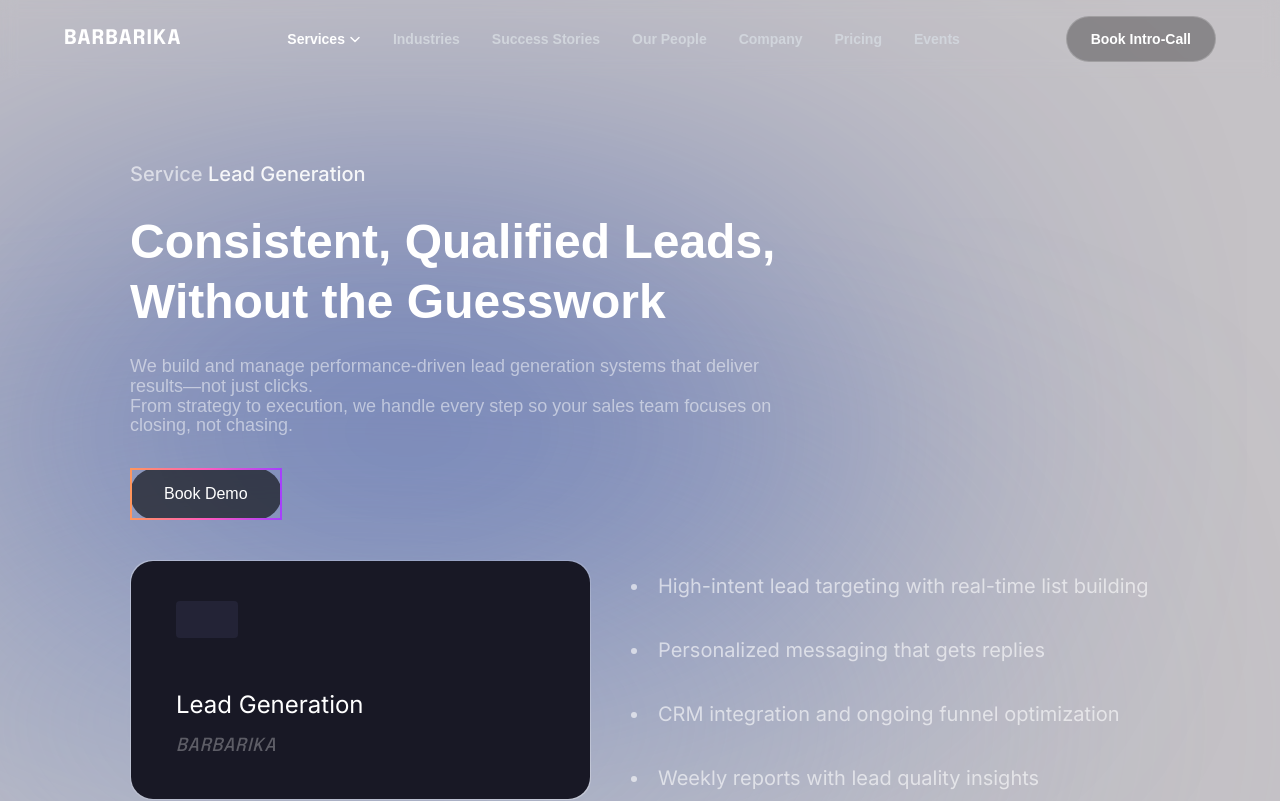
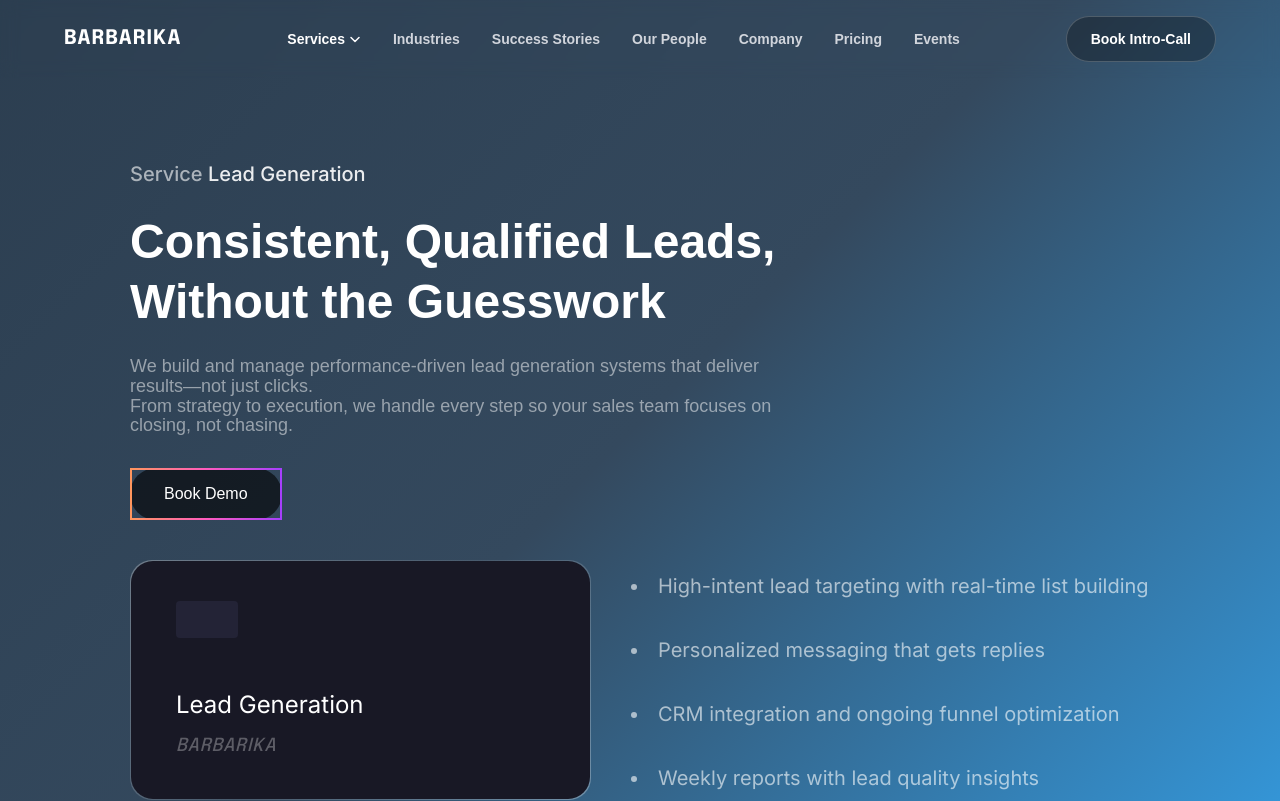
Before and after one commit to xbarbarika/consultingweb3, a Next.js app: page /lead-gen in a window 1280 px wide. Shown: the top 801 px of the page. Built offline with nearby package versions, Linux system fonts and the light colour scheme.

Commit message:
lead gen changes and another

```diff
--- a/src/app/lead-gen/page.tsx
+++ b/src/app/lead-gen/page.tsx
@@ -6,7 +6,12 @@ import Link from 'next/link';
 export default function Service() {
   return (
     <div className="text-white">
-      <div className="min-h-screen" style={{ backgroundImage: 'url(/bg-pages/D3-12.svg)', backgroundSize: 'cover', backgroundPosition: 'center', backgroundRepeat: 'no-repeat' }}>
+      <div className="min-h-screen" style={{
+        background: 'linear-gradient(135deg, #2c3e50 0%, #34495e 50%, #3498db 100%)',
+        backgroundSize: 'cover',
+        backgroundPosition: 'center',
+        backgroundRepeat: 'no-repeat'
+      }}>
         <Navbar />
         <main className="w-full flex flex-col items-start justify-start pt-24 sm:pt-28 lg:pt-24 pb-10 px-4 md:px-8 lg:px-16 min-h-[calc(100vh-64px)]">
         {/* Service Label */}
--- a/src/app/website-dev/page.tsx
+++ b/src/app/website-dev/page.tsx
@@ -46,7 +46,7 @@ export default function Service() {
                 width: '100%',
                 height: '100%',
                 borderRadius: '22px',
-                background: 'white',
+                background: 'linear-gradient(135deg, #e3f0ff 0%, #c8d8fc 100%)',
                 backdropFilter: 'blur(21.5px)'
               }}>
                 <div style={{
@@ -62,7 +62,7 @@ export default function Service() {
                   position: 'absolute',
                   top: '130px',
                   left: '45px',
-                  color: '#FFFFFF',
+                  color: '#232336',
                   fontFamily: 'Inter',
                   fontSize: '24px',
                   fontWeight: '400',
@@ -72,7 +72,7 @@ export default function Service() {
                   position: 'absolute',
                   top: '176px',
                   left: '45px',
-                  color: 'rgba(255, 255, 255, 0.3)',
+                  color: 'rgba(35, 35, 54, 0.6)',
                   fontFamily: 'Epilogue',
                   fontSize: '18px',
                   fontStyle: 'italic',
```
